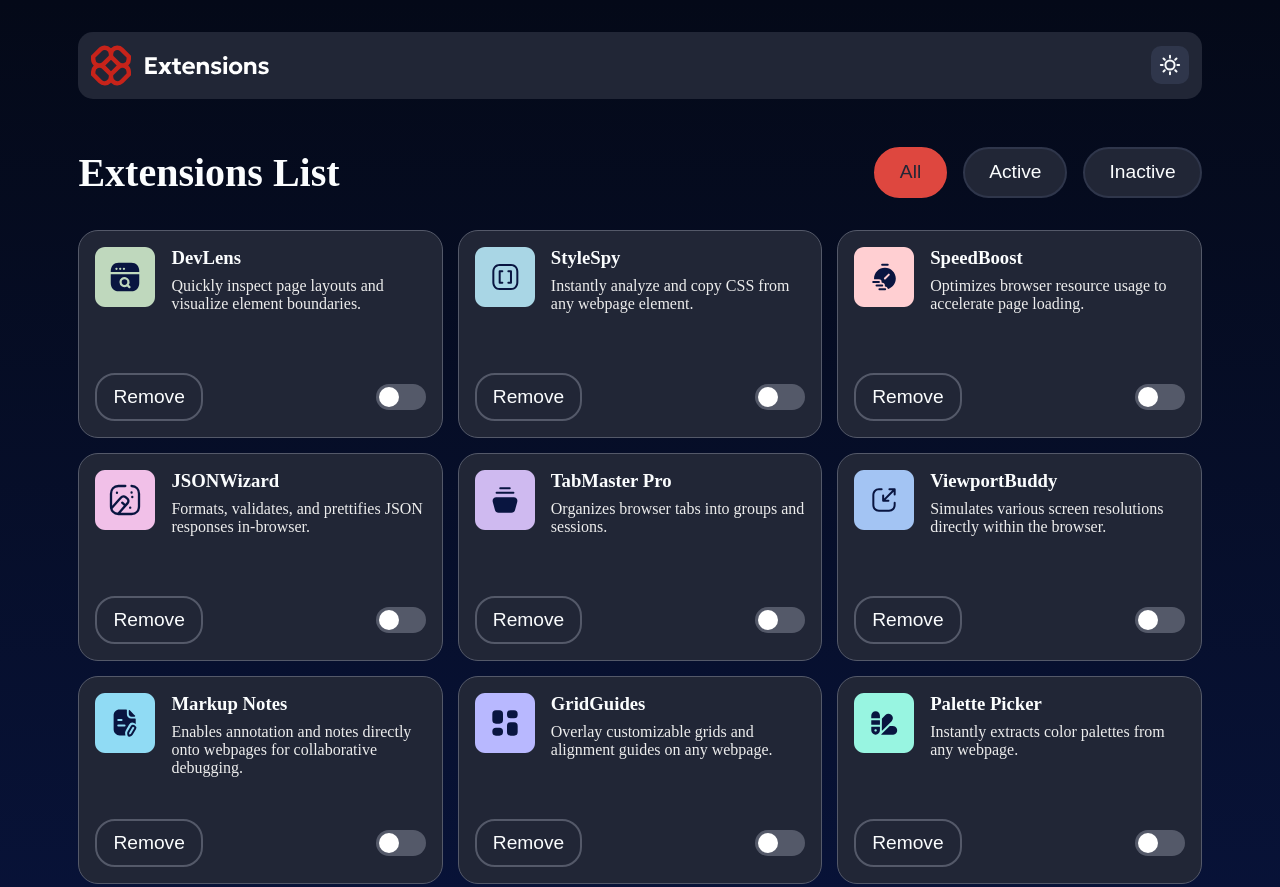
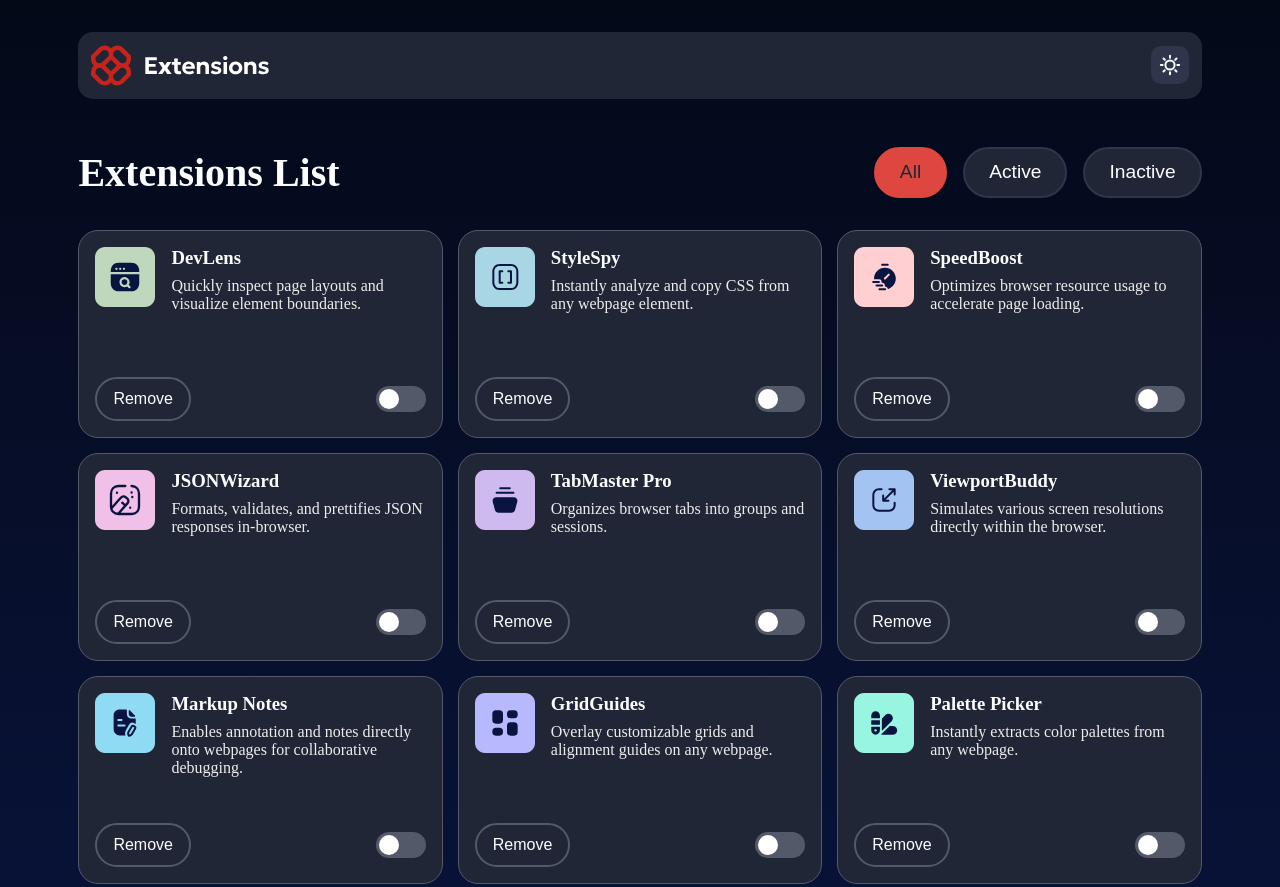
Before and after one commit to higor-costa/gerenciador-de-extensoes, a website built with webpack: page index.html in a window 1280 px wide. Shown: the top 887 px of the page. Built offline with nearby package versions, Linux system fonts and the light colour scheme; a web font is replaced by a local one.

Commit message:
style(botão remove): ajusta tamanho da fonte e arredondamento de bordas

```diff
--- a/assets/css/style.css
+++ b/assets/css/style.css
@@ -215,8 +215,8 @@ body {
   color: var(--Neutro-0);
   border: 2px solid var(--Neutro-600);
   padding: .7rem 1rem;
-  border-radius: 20px;
-  font-size: 1.2rem;
+  border-radius: 40px;
+  font-size: 1rem;
   font-weight: 500;
 }
 
```
